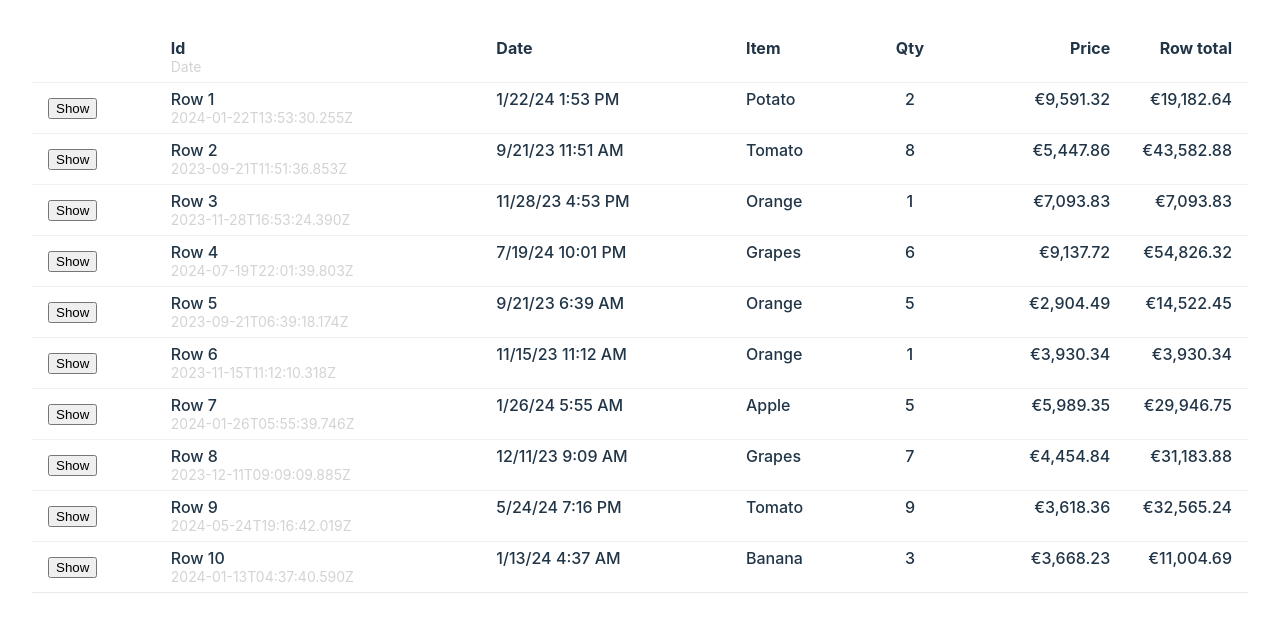
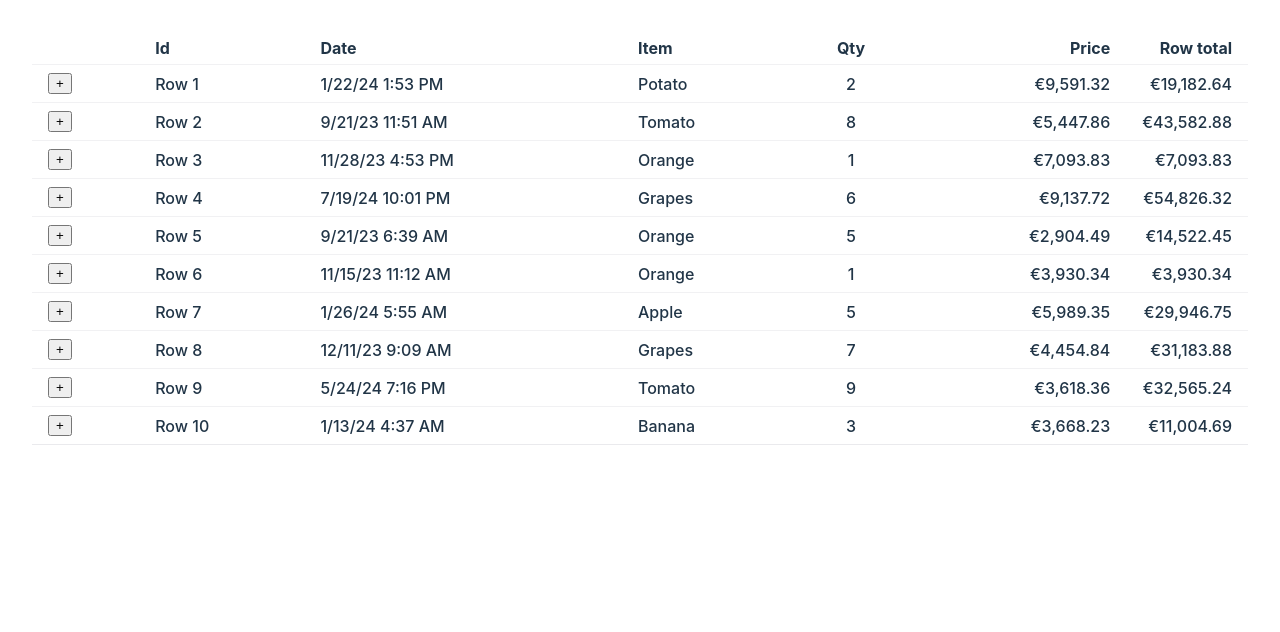
Before and after one commit to ihv-hook-table/react-hook-table, a React (Vite) app: page / in a window 1280 px wide. Shown: the top 632 px of the page. Built offline with nearby package versions, Linux system fonts and the light colour scheme.

Commit message:
rename classes

```diff
--- a/package.json
+++ b/package.json
@@ -13,6 +13,12 @@
     "release": "yarn build && changeset publish"
   },
   "description": "Lightweight hook table for React",
+  "keywords": [
+    "react",
+    "hook",
+    "table",
+    "typescript"
+  ],
   "files": [
     "dist",
     "README.md"
--- a/src/examples/HookTableExample.tsx
+++ b/src/examples/HookTableExample.tsx
@@ -6,7 +6,7 @@ import {
   formatDateTimeFromISOString,
 } from './value-format/format-date';
 
-// import '../hook-table/hvms-table.css';
+// import '../hook-table/ihv-table.css';
 import { translate } from './value-format/translate';
 import { formatBoolean } from './value-format/boolean';
 import { TableRecord } from '../hook-table/types';
@@ -67,7 +67,7 @@ export const HookTableExample = () => {
       <Column expandable>
         {({ additionalData }) => <Subtable data={additionalData} />}
       </Column>
-      <Column accessor={['id', 'date']} />
+      <Column accessor="id" />
       <Column accessor="date" format="dateTime" />
       <Column accessor="item" />
       <Column accessor="qty" alignment="center" />
--- a/src/hook-table/components/Body/Body.tsx
+++ b/src/hook-table/components/Body/Body.tsx
@@ -28,7 +28,7 @@ export const Body = <T extends TableRecord = TableRecord>({
   }
 
   return (
-    <tbody className="hvms-body">
+    <tbody className="ihv-body">
       {data.map((rowData, dataIndex) => (
         <TableRow key={dataIndex} columns={columns} rowData={rowData} />
       ))}
--- a/src/hook-table/components/Expander/Expander.tsx
+++ b/src/hook-table/components/Expander/Expander.tsx
@@ -5,8 +5,8 @@ type Props = {
 
 export const Expander = ({ isOpen, setIsOpen }: Props) => {
   return (
-    <button onClick={() => setIsOpen(!isOpen)}>
-      {isOpen ? 'Hide' : 'Show'}
+    <button className="expander" onClick={() => setIsOpen(!isOpen)}>
+      {isOpen ? '-' : '+'}
     </button>
   );
 };
--- a/src/hook-table/components/Footer/Footer.tsx
+++ b/src/hook-table/components/Footer/Footer.tsx
@@ -17,7 +17,7 @@ export const Footer = <T extends TableRecord = TableRecord>({
   }
 
   return (
-    <tfoot className="hvms-footer">
+    <tfoot className="ihv-footer">
       <tr>
         {columns.map((col, idx) => (
           <Cell column={col} key={idx} />
--- a/src/hook-table/components/Header/Header.tsx
+++ b/src/hook-table/components/Header/Header.tsx
@@ -15,7 +15,7 @@ export const Header = <T extends TableRecord = TableRecord>({
   });
 
   return (
-    <thead className="hvms-header">
+    <thead className="ihv-header">
       <tr>
         {columns?.map((col, idx) => (
           <Cell key={idx} column={col} isMulti={hasMultiLabels} />
--- a/src/hook-table/components/Table/Table.tsx
+++ b/src/hook-table/components/Table/Table.tsx
@@ -5,6 +5,6 @@ type Props = ComponentProps<'table'>;
 
 export const Table = forwardRef(
   ({ className, ...rest }: Props, ref: Ref<HTMLTableElement>) => (
-    <table {...rest} ref={ref} className={clsx('hvms-table', className)} />
+    <table {...rest} ref={ref} className={clsx('ihv-table', className)} />
   ),
 );
--- a/src/hook-table/hvms-table.css
+++ b/src/hook-table/ihv-table.css
@@ -1,4 +1,4 @@
-.hvms-table {
+.ihv-table {
   /* CSS variables */
   --border-color: hsl(240 5.9% 90% / 0.5);
   --secondary-color: lightgray;
@@ -13,37 +13,37 @@
   line-height: 1rem;
 }
 
-.hvms-header tr,
-.hvms-body tr {
+.ihv-header tr,
+.ihv-body tr {
   border-bottom: 1px solid var(--border-color);
 }
 
-.hvms-body tr:hover {
+.ihv-body tr:hover {
   background-color: var(--bg-hover-color);
 }
 
-.hvms-body tr.expanded {
+.ihv-body tr.expanded {
   background-color: var(--bg-hover-color);
 }
 
-.hvms-table th,
-.hvms-table td {
+.ihv-table th,
+.ihv-table td {
   text-wrap: nowrap;
   padding: 0.5rem 1rem;
-  height: 34px;
+  /* height: 34px; */
 }
 
-.hvms-body .expandable {
+.ihv-body .expandable {
   background-color: var(--bg-hover-color);
 }
 
-.hvms-body .expandable tr:last-child {
+.ihv-body .expandable tr:last-child {
   border-bottom: none;
 }
 
 /* Secondary header & value */
 
-.hvms-table .secondary-value {
+.ihv-table .secondary-value {
   color: var(--secondary-color);
   font-size: 0.875rem;
   font-weight: 400;
@@ -53,18 +53,22 @@
 
 /* Alignment classes */
 
-.hvms-table .align-left {
+.ihv-table .align-left {
   text-align: left;
 }
 
-.hvms-table .align-center {
+.ihv-table .align-center {
   text-align: center;
 }
 
-.hvms-table .align-right {
+.ihv-table .align-right {
   text-align: right;
 }
 
-.hvms-table .multi-line {
+.ihv-table .multi-line {
   vertical-align: text-top;
 }
+
+.ihv-body .expander {
+  cursor: pointer;
+}
--- a/src/hook-table/index.ts
+++ b/src/hook-table/index.ts
@@ -1,3 +1,3 @@
 export { useTable } from './hooks';
 export { Value } from './components';
-import './hvms-table.css';
+import './ihv-table.css';
```
Also changed, not shown: 1 other file (tests, documents, lock files or other folders).
